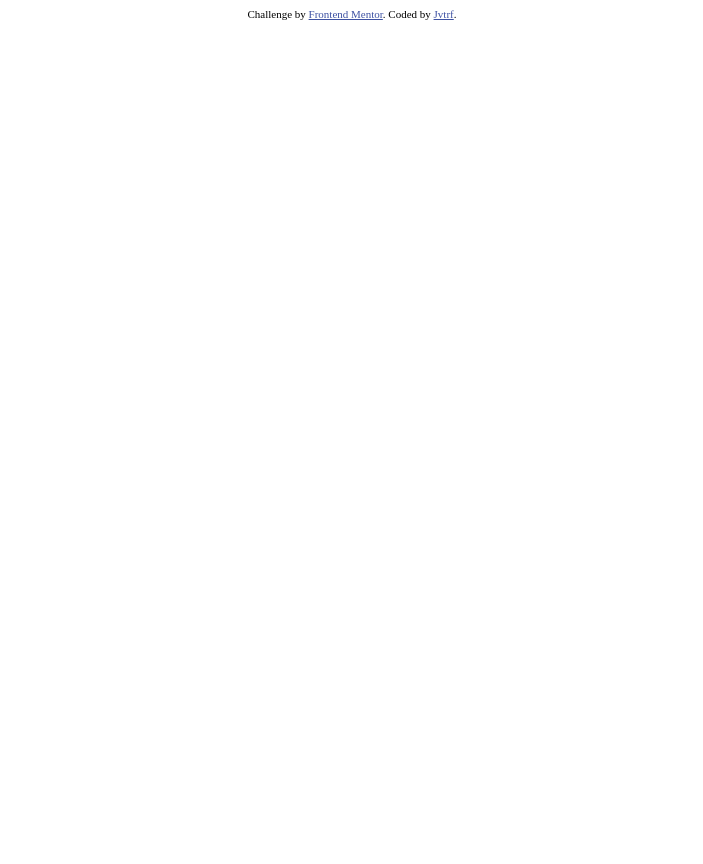
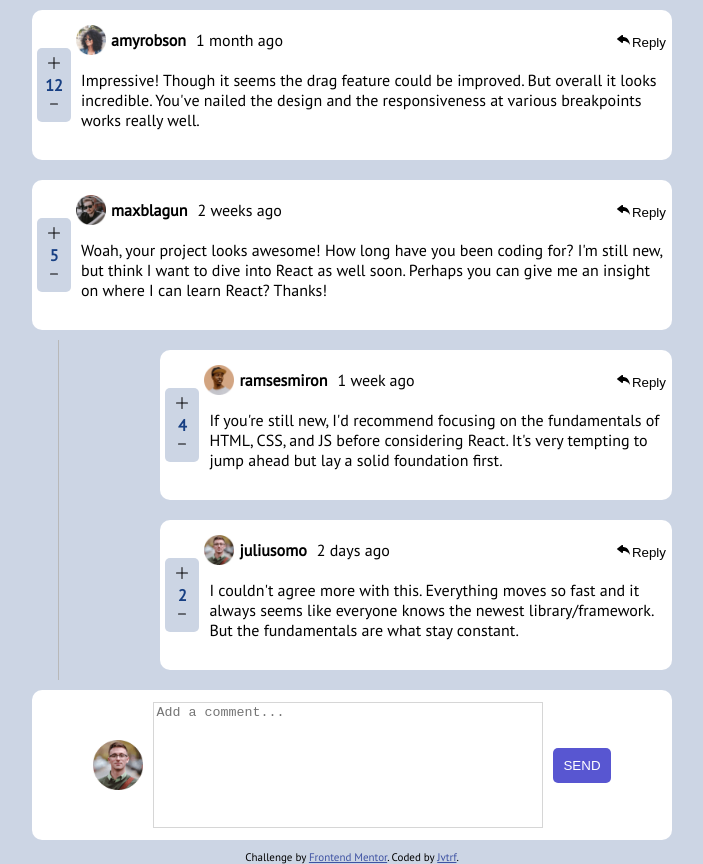
Before and after one commit to jvtrf/interactive-comments-section, a plain HTML site: page index.html in a window 1280 px wide. Shown: the whole page, without its empty margins (288-991 px from the left). Before the commit the page ends 800 px from the top, so only its background shows below. Drawn offline with Linux system fonts and the light colour scheme.

Commit message:
First release ONLY DESKTOP - Need Improvement

```diff
--- a/css/style.css
+++ b/css/style.css
@@ -1,3 +1,5 @@
+@import url("https://fonts.googleapis.com/css2?family=PT+Sans&display=swap");
+
 .attribution {
   font-size: 11px;
   text-align: center;
@@ -6,3 +8,92 @@
 .attribution a {
   color: hsl(228, 45%, 44%);
 }
+html body {
+  margin: 0 0;
+  background-color: rgb(204, 213, 228);
+  font-family: "PT Sans", sans-serif;
+}
+#feed {
+  display: flex;
+  flex-direction: column;
+  align-items: center;
+}
+.reply-line {
+  position: relative;
+  height: 170px;
+  right: 20%;
+  width: 1px;
+  background-color: rgb(184, 184, 184);
+}
+.comment-container {
+  display: flex;
+  justify-content: center;
+  flex-direction: row;
+  align-items: center;
+  background-color: rgb(255, 255, 255);
+  height: 150px;
+  width: 50%;
+  border-radius: 10px;
+  margin: 10px 10px;
+}
+.comment-vote {
+  background-color: rgb(204, 213, 228);
+  text-align: center;
+  border-radius: 5px;
+  margin: 5px 5px;
+  padding: 6px 3px;
+}
+.comment-score {
+  color: rgb(23, 63, 131);
+  font-weight: 700;
+}
+.username {
+  font-weight: 600;
+}
+.comment-section {
+  height: 100%;
+  display: grid;
+}
+.comment-header {
+  display: flex;
+  justify-content: space-between;
+  align-items: center;
+}
+.user-info {
+  display: flex;
+  align-items: center;
+}
+.reply {
+  position: relative;
+  left: 5%;
+  width: 40%;
+}
+.add-comment img {
+  width: 50px;
+}
+.add-comment textarea {
+  height: 80%;
+  width: 60%;
+  margin: 0 10px;
+  border: 1px solid rgb(214, 214, 214);
+  resize: none;
+  outline: none;
+}
+.add-comment button {
+  background-color: rgb(88, 86, 209);
+  padding: 10px;
+  border-radius: 5px;
+  color: white;
+}
+img {
+  width: 30px;
+}
+h4 {
+  margin: 0px 5px;
+  font-weight: 400;
+}
+button {
+  border: none;
+  background: none;
+  cursor: pointer;
+}
--- a/index.html
+++ b/index.html
@@ -13,11 +13,17 @@
 </head>
 
 <body>
-
+  <header>
+  </header>
+  <main>
+    <div id="feed">
+    </div>
+  </main>
   <div class="attribution">
     Challenge by <a href="https://www.frontendmentor.io?ref=challenge" target="_blank">Frontend Mentor</a>.
     Coded by <a href="https://github.com/jvtrf" target="_blank">Jvtrf</a>.
   </div>
 </body>
+<script src="./js/script.js"></script>
 
 </html>
--- /dev/null
+++ b/js/script.js
@@ -0,0 +1,83 @@
+async function getUsers() {
+  return await fetch("../data.json").then((response) => response.json());
+}
+
+const createComment = (commentary) => {
+  const isReply = commentary.replyingTo ? "reply" : false;
+  return (
+    `<div class="comment-container ` +
+    isReply +
+    `">` +
+    (isReply ? `<div class="reply-line"></div>` : ``) +
+    `
+  <div class="comment-vote">
+    <button><svg xmlns="http://www.w3.org/2000/svg" width="16" height="16" fill="currentColor" class="bi bi-plus-lg" viewBox="0 0 16 16">
+    <path fill-rule="evenodd" d="M8 2a.5.5 0 0 1 .5.5v5h5a.5.5 0 0 1 0 1h-5v5a.5.5 0 0 1-1 0v-5h-5a.5.5 0 0 1 0-1h5v-5A.5.5 0 0 1 8 2Z"/>
+  </svg></i></button>
+    <h4 class="comment-score">` +
+    commentary.score +
+    `</h4>
+    <button><svg xmlns="http://www.w3.org/2000/svg" width="16" height="16" fill="currentColor" class="bi bi-dash" viewBox="0 0 16 16">
+    <path d="M4 8a.5.5 0 0 1 .5-.5h7a.5.5 0 0 1 0 1h-7A.5.5 0 0 1 4 8z"/>
+  </svg></button>
+  </div>
+  <div class="comment-section">
+    <div class="comment-header">
+      <div class="user-info">
+      <img src=` +
+    commentary.user.image.png +
+    `>
+            <h4 class="username">` +
+    commentary.user.username +
+    `</h4>
+          <h4>` +
+    commentary.createdAt +
+    `</h4>
+      </div>
+      <button><svg xmlns="http://www.w3.org/2000/svg" width="16" height="16" fill="currentColor" class="bi bi-reply-fill" viewBox="0 0 16 16">
+      <path d="M5.921 11.9 1.353 8.62a.719.719 0 0 1 0-1.238L5.921 4.1A.716.716 0 0 1 7 4.719V6c1.5 0 6 0 7 8-2.5-4.5-7-4-7-4v1.281c0 .56-.606.898-1.079.62z"/>
+    </svg>Reply</button>
+    </div>
+            <div class="commentary ">
+              <h4>` +
+    commentary.content +
+    `</h4>
+    </div>
+
+  </div>
+</div>
+`
+  );
+};
+const createAddCommentSection = (currentUser) => {
+  return (
+    `
+  <div class="comment-container add-comment">
+    <img src=` +
+    currentUser.image.png +
+    `>
+    <textarea type="text" maxlength="300" placeholder="Add a comment..."></textarea>
+    <button>SEND</button>
+  </div>
+  `
+  );
+};
+
+const createCommentSection = () => {
+  const feed = document.querySelector("#feed");
+
+  getUsers().then((jsonValue) => {
+    const comments = jsonValue.comments;
+    const currentUser = jsonValue.currentUser;
+    comments.forEach((commentary) => {
+      const replies = commentary.replies;
+      feed.innerHTML += createComment(commentary);
+      replies.forEach((reply) => {
+        feed.innerHTML += createComment(reply);
+      });
+    });
+    feed.innerHTML += createAddCommentSection(currentUser);
+  });
+};
+
+createCommentSection();
```
